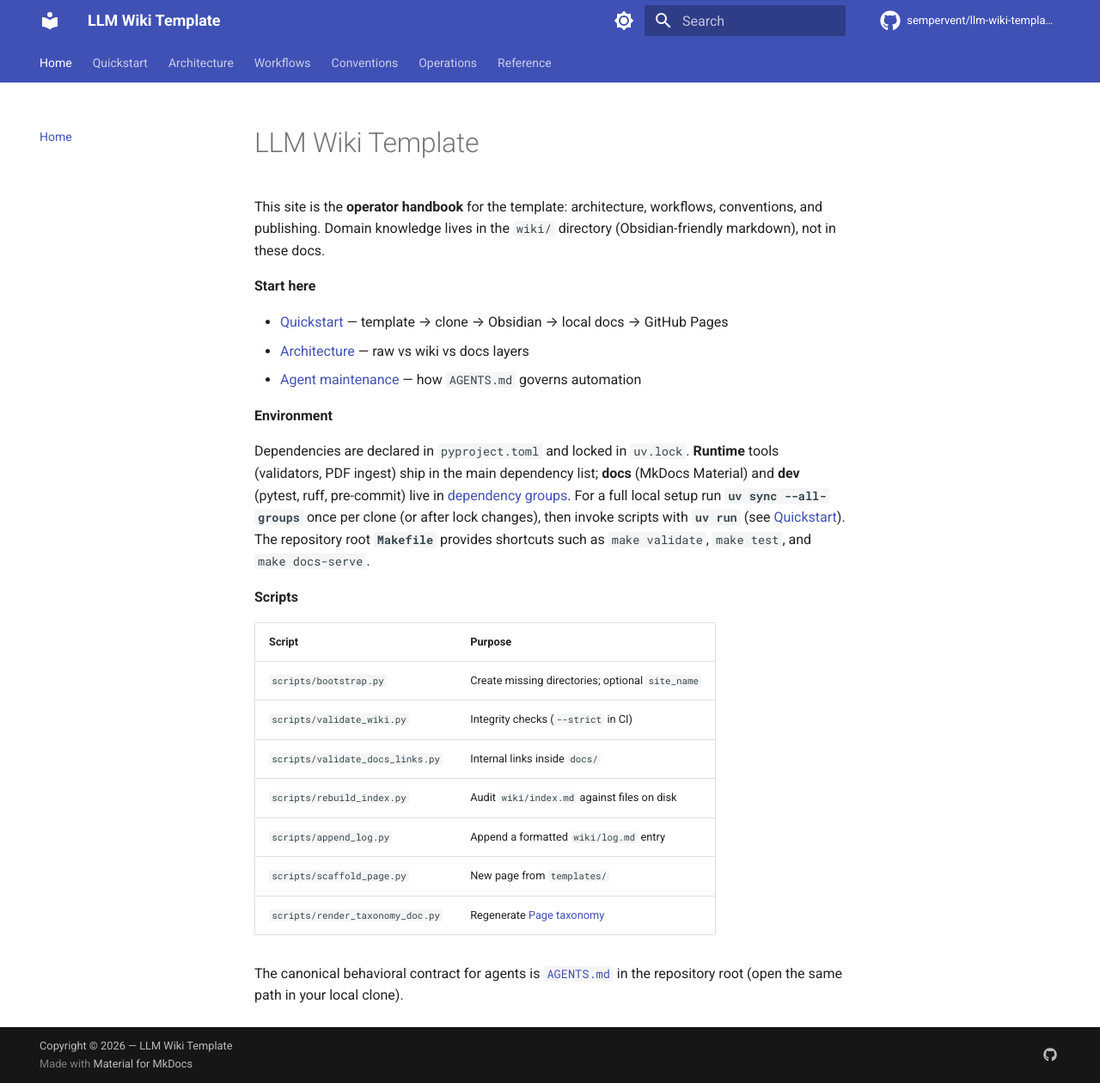
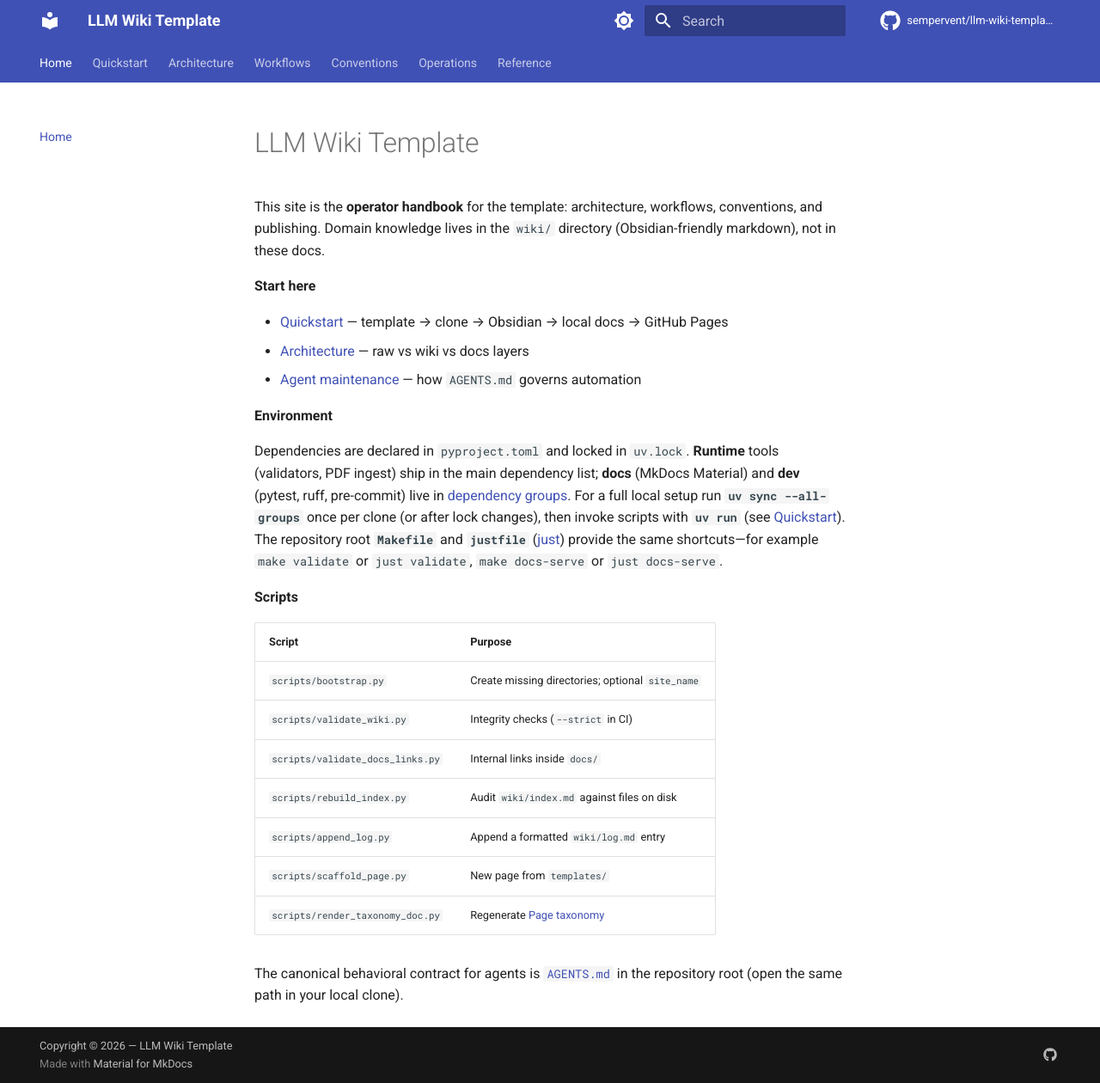
Before and after one commit to sempervent/llm-wiki-template, an MkDocs documentation site: the page built from docs/index.md, in a window 1280 px wide and 1260 px high. Shown: the whole window at 86% size. Built offline with MkDocs 1.6.1 and Material for MkDocs 9.7.7, drawn with Linux system fonts in a browser that asks for light colours; comment, search, counter and statistics services are not loaded.

Commit message:
chore: add justfile mirroring Makefile shortcuts
Recipes align with make (sync, validate, test, docs-build, docs-serve, etc.).
Document just alongside make in README and handbook; note in Makefile header;
append wiki policy log.

Made-with: Cursor

```diff
--- a/docs/index.md
+++ b/docs/index.md
@@ -10,7 +10,7 @@ This site is the **operator handbook** for the template: architecture, workflows
 
 **Environment**
 
-Dependencies are declared in `pyproject.toml` and locked in `uv.lock`. **Runtime** tools (validators, PDF ingest) ship in the main dependency list; **docs** (MkDocs Material) and **dev** (pytest, ruff, pre-commit) live in [dependency groups](https://docs.astral.sh/uv/concepts/projects/dependencies/#dependency-groups). For a full local setup run **`uv sync --all-groups`** once per clone (or after lock changes), then invoke scripts with **`uv run`** (see [Quickstart](quickstart.md)). The repository root **`Makefile`** provides shortcuts such as `make validate`, `make test`, and `make docs-serve`.
+Dependencies are declared in `pyproject.toml` and locked in `uv.lock`. **Runtime** tools (validators, PDF ingest) ship in the main dependency list; **docs** (MkDocs Material) and **dev** (pytest, ruff, pre-commit) live in [dependency groups](https://docs.astral.sh/uv/concepts/projects/dependencies/#dependency-groups). For a full local setup run **`uv sync --all-groups`** once per clone (or after lock changes), then invoke scripts with **`uv run`** (see [Quickstart](quickstart.md)). The repository root **`Makefile`** and **`justfile`** ([just](https://github.com/casey/just)) provide the same shortcuts—for example `make validate` or `just validate`, `make docs-serve` or `just docs-serve`.
 
 **Scripts**
 
```
Also changed, not shown: README.md (+1 -1 lines), docs/quickstart.md (+1 -1 lines), wiki/log.md (+5 -0 lines), 2 other files.
